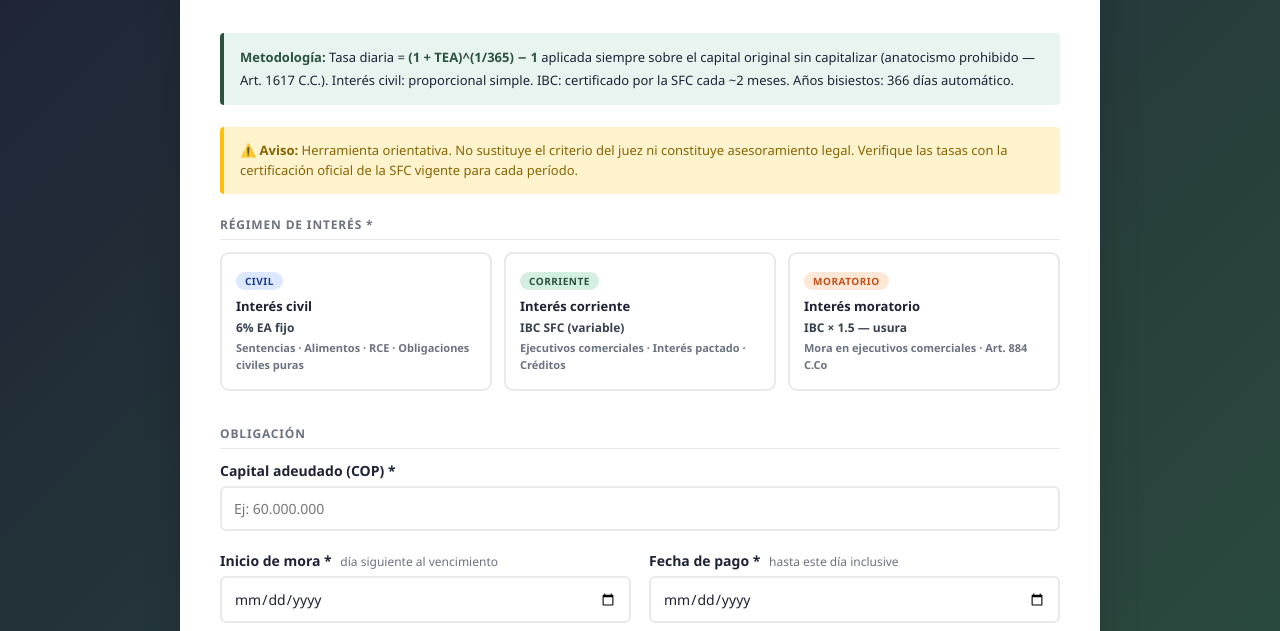
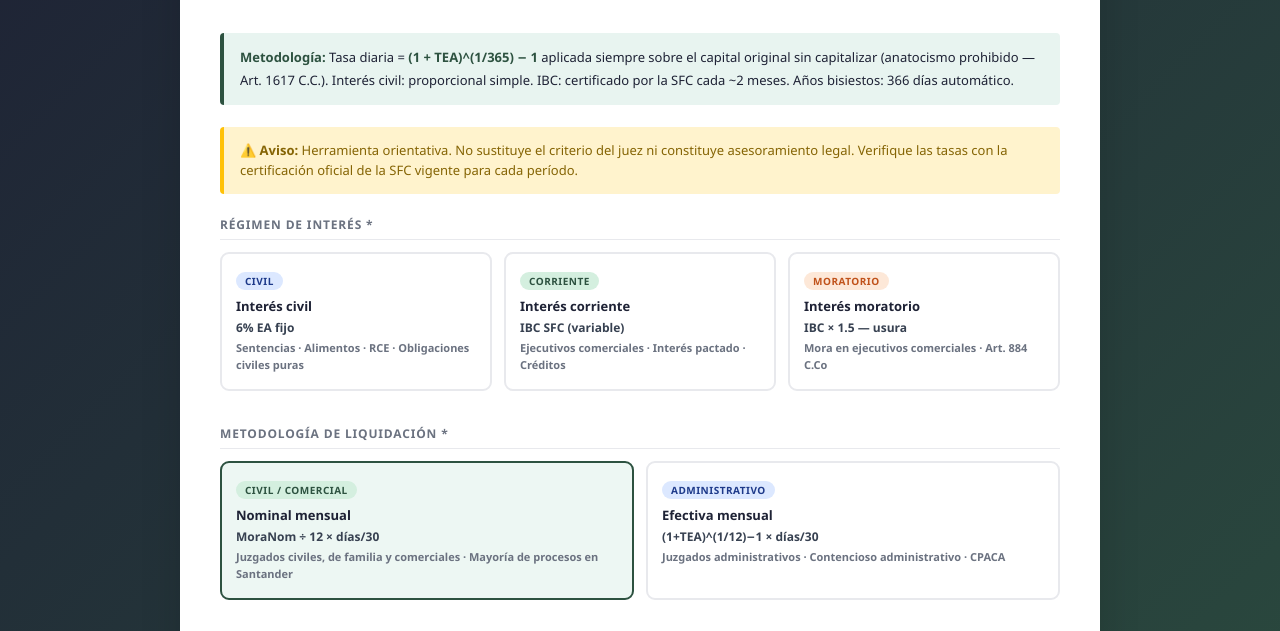
Before and after one commit to PaezabogadosLiqu/Liquidador-Judicial-de-Interes, a plain HTML site: page google-apps-script/Index.HTML in a window 1280 px wide. Shown: the part 166-797 px from the top of the page. Drawn offline with Linux system fonts and the light colour scheme.

Commit message:
Update Index.HTML

```diff
--- a/google-apps-script/Index.HTML
+++ b/google-apps-script/Index.HTML
@@ -232,6 +232,28 @@
 
       </div>
 
+      <!-- METODOLOGÍA -->
+      <p class="seccion-titulo">Metodología de liquidación *</p>
+      <div class="tipo-opciones" style="grid-template-columns:1fr 1fr">
+
+        <label class="tipo-card" id="card-NOMINAL" onclick="seleccionarMetodo('NOMINAL')">
+          <input type="radio" name="metodo" value="NOMINAL" id="r-NOMINAL">
+          <span class="tipo-badge badge-corriente">CIVIL / COMERCIAL</span>
+          <div class="tipo-titulo">Nominal mensual</div>
+          <div class="tipo-tasa">MoraNom ÷ 12 × días/30</div>
+          <div class="tipo-uso">Juzgados civiles, de familia y comerciales · Mayoría de procesos en Santander</div>
+        </label>
+
+        <label class="tipo-card" id="card-EFECTIVA" onclick="seleccionarMetodo('EFECTIVA')">
+          <input type="radio" name="metodo" value="EFECTIVA" id="r-EFECTIVA">
+          <span class="tipo-badge badge-civil">ADMINISTRATIVO</span>
+          <div class="tipo-titulo">Efectiva mensual</div>
+          <div class="tipo-tasa">(1+TEA)^(1/12)−1 × días/30</div>
+          <div class="tipo-uso">Juzgados administrativos · Contencioso administrativo · CPACA</div>
+        </label>
+
+      </div>
+
       <!-- CAPITAL -->
       <p class="seccion-titulo">Obligación</p>
       <div class="form-group">
@@ -291,7 +313,19 @@
 </div>
 
 <script>
-  var tipoSeleccionado = null;
+  var tipoSeleccionado  = null;
+  var metodoSeleccionado = null;
+
+  function seleccionarMetodo(met) {
+    ['NOMINAL','EFECTIVA'].forEach(function(m) {
+      document.getElementById('r-' + m).checked = (m === met);
+      document.getElementById('card-' + m).classList.toggle('selected', m === met);
+    });
+    metodoSeleccionado = met;
+  }
+
+  // Por defecto: nominal (civiles y comerciales)
+  seleccionarMetodo('NOMINAL');
 
   function seleccionarTipo(tipo) {
     ['CIVIL','CORRIENTE','MORATORIO'].forEach(function(t) {
@@ -335,6 +369,10 @@
       mostrarError('Selecciona el régimen de interés (Civil, Corriente o Moratorio).');
       return;
     }
+    if (!metodoSeleccionado) {
+      mostrarError('Selecciona la metodología de liquidación.');
+      return;
+    }
 
     var fi = document.getElementById('fechaInicio').value;
     var ff = document.getElementById('fechaFin').value;
@@ -351,6 +389,7 @@
 
     var formulario = {
       tipoInteres: tipoSeleccionado,
+      metodo:      metodoSeleccionado,
       capital:     document.getElementById('capital').value,
       fechaInicio: fi,
       fechaFin:    ff,
```
